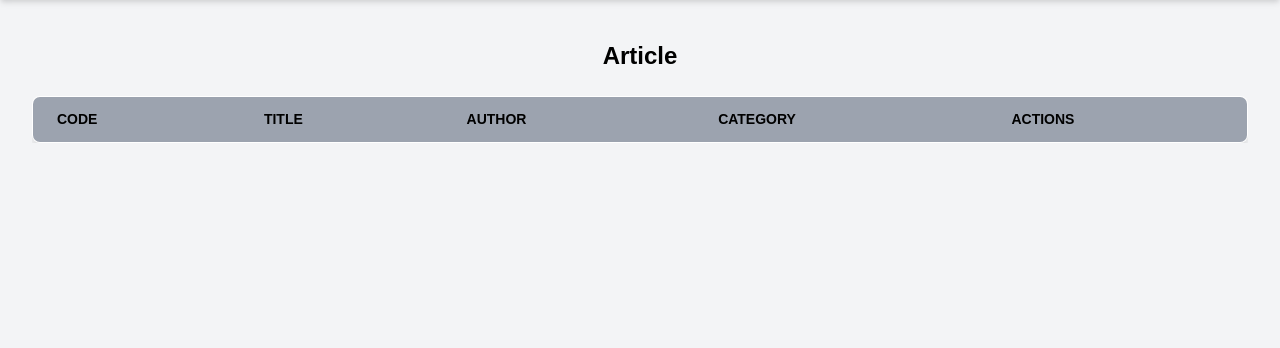
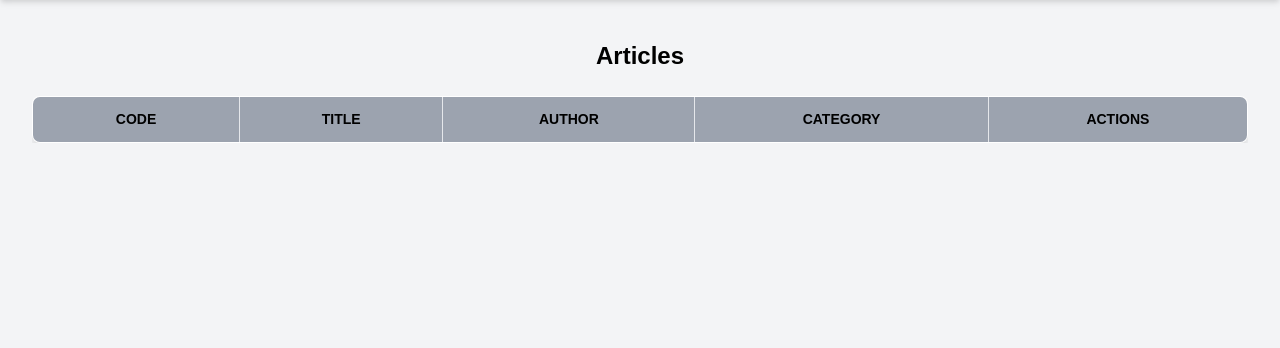
Before and after one commit to saeed-54996/MMM-Project, a Flask app: page /articles/ in a window 1280 px wide. Shown: the part 72-420 px from the top of the page. Run offline with Flask 3, Linux system fonts and the light colour scheme; lists and menus that the app fills with data are empty; some libraries are stand-ins or nearby versions.

Commit message:
updating table styles

```diff
--- a/my_flask_app/templates/articles.html
+++ b/my_flask_app/templates/articles.html
@@ -7,28 +7,31 @@
 
 {% block body %}
 <main class="container mx-auto p-4">
-    <h1 class="text-2xl font-bold mb-6 text-center">Article</h1>
-    <div class="overflow-x-auto flex justify-center items-center">
+    <h1 class="text-2xl font-bold mb-6 text-center">Articles</h1>
+    <div class="overflow-x-auto">
         <table class="min-w-full bg-white shadow-lg rounded-lg overflow-hidden border border-black">
             <thead>
                 <tr class="bg-gray-400 text-black font-bold uppercase text-sm leading-normal">
-                    <th class="py-3 px-6 text-left">Code</th>
-                    <th class="py-3 px-6 text-left">Title</th>
-                    <th class="py-3 px-6 text-left">Author</th>
-                    <th class="py-3 px-6 text-left">Category</th>
-                    <th class="py-3 px-6 text-left">Actions</th>
+                    <th class="py-3 border-r  px-6 text-center">Code</th>
+                    <th class="py-3  border-r px-6 text-center">Title</th>
+                    <th class="py-3  border-r px-6 text-center">Author</th>
+                    <th class="py-3  border-r px-6 text-center">Category</th>
+                    <th class="py-3  border-r px-6 text-center">Actions</th>
                 </tr>
             </thead>
             <tbody class="text-gray-700 text-sm font-semibold">
                 {% for article in articles %}
-                <tr class="border-b border-black hover:bg-gray-300">
-                    <td class="py-3 px-6 text-left whitespace-nowrap">{{ article['id'] }}</td>
-                    <td class="py-3 px-6 text-left"><a href="{{ url_for('singel_article_page', article_id=article['id']) }}" class="text-blue-500 hover:underline">{{ article['title'] }}</a></td>
-                    <td class="py-3 px-6 text-left">{{ article.user.name }}</td>
-                    <td class="py-3 px-6 text-left">{{ article.category.name }}</td>
-                    <td class="py-3 px-6 text-left">
+                <tr class="border-b border-black hover:bg-gray-200">
+                    <td class="py-3 px-6 border-r  text-center  whitespace-nowrap">{{ article['id'] }}</td>
+                    <td class="py-3 px-6 border-r   text-center "><a
+                            href="{{ url_for('singel_article_page', article_id=article['id']) }}"
+                            class="text-blue-500 hover:underline">{{ article['title'] }}</a></td>
+                    <td class="py-3 px-6 border-r  text-center">{{ article.user.name }}</td>
+                    <td class="py-3 px-6  border-r text-center">{{ article.category.name }}</td>
+                    <td class="py-3 px-6 border-r  text-center">
                         <button class="bg-blue-500 text-white py-1 px-2 rounded hover:bg-blue-900">
-                            <a href="{{ url_for('singel_article_page', article_id=article['id']) }}" class="flex justify-center items-center gap-2">
+                            <a href="{{ url_for('singel_article_page', article_id=article['id']) }}"
+                                class="flex justify-center items-center gap-2">
                                 <iconify-icon icon="ci:show" width="1.4rem"></iconify-icon>
                                 <p class="text-base">Show article</p>
                             </a>
--- a/my_flask_app/templates/writer-photographer.html
+++ b/my_flask_app/templates/writer-photographer.html
@@ -2,13 +2,13 @@
 
 {% block head %}
 <link rel="stylesheet" href="{{ url_for('static', filename='css/writer-photographer-styles.css') }}">
-<title>Writer/Photographer</title>
+<title>All users - Writer/Photographer</title>
 {% endblock %}
 
 {% block body %}
 
 <main class="container mx-auto p-4">
-    <h1 class="text-2xl font-bold mb-6 text-center">Contents of Writers/Photographers</h1>
+    <h1 class="text-2xl font-bold mb-6 text-center">Writers/Photographers:</h1>
     <div class="overflow-x-auto">
         <table class="min-w-full bg-white shadow-lg rounded-lg overflow-hidden border border-black">
             <thead>
```
